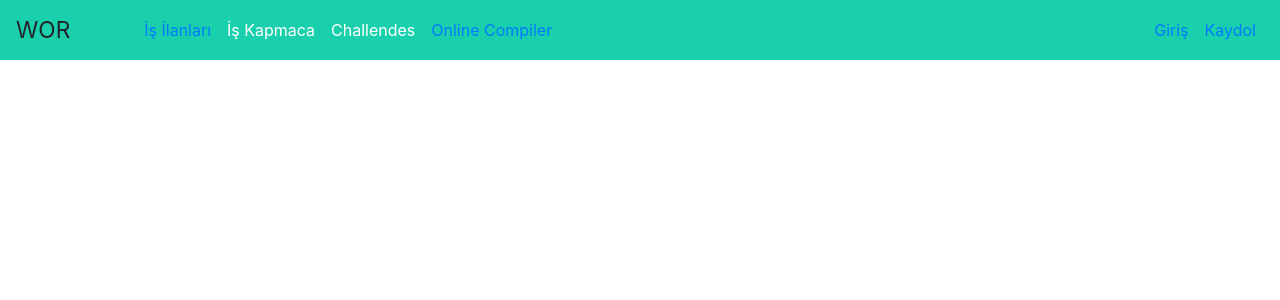
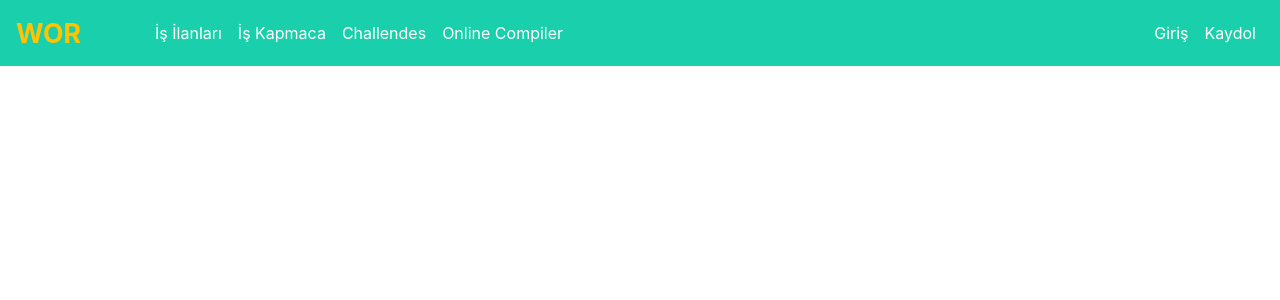
Before and after one commit to mert-ozkaya/find-job-web, a Vue app: page / in a window 1280 px wide. Shown: the top 300 px of the page. Built offline with nearby package versions, Linux system fonts and the light colour scheme.

Commit message:
Update header.vue component

```diff
--- a/src/components/header.vue
+++ b/src/components/header.vue
@@ -1,8 +1,8 @@
 <template>
   <div>
-  <div style="background-color: #1ACFAB;">
+  <div style="background-color: #1ACFAB;" id="header">
       <nav class="navbar navbar-expand-lg navbar-light" style="background-color: #1ACFAB;">
-          <a class="navbar-brand">WOR</a>
+          <a class="navbar-brand"><router-link to="/"> WOR</router-link></a>
           <button class="navbar-toggler" style="background-color: #fafbf5;" type="button" data-toggle="collapse" data-target="#navbarNavDropdown" aria-controls="navbarNavDropdown" aria-expanded="false" aria-label="Toggle navigation">
               <span class="navbar-toggler-icon"></span>
           </button>
@@ -18,10 +18,13 @@
                       <a class="nav-link">Challendes</a>
                   </li>
                   <li class="nav-item">
-                      <a class="nav-link"><router-link to="source-compile">Online Compiler</router-link></a>
+                      <a class="nav-link"><router-link to="/source-compile">Online Compiler</router-link></a>
                   </li>
               </ul>
               <ul class="navbar-nav">
+                <li v-if="isAuth" class="nav-item">
+                    <a class="nav-link"><router-link to="/new-project">Proje Oluştur</router-link></a>
+                </li>
                   <li v-if="isAuth" class="nav-item dropdown" >
                       <a class="nav-link dropdown-toggle" id="navbarDropdownMenuLink" data-toggle="dropdown" aria-haspopup="true" aria-expanded="false">
                         Hesabım
@@ -29,8 +32,10 @@
                       <div class="dropdown-menu" aria-labelledby="navbarDropdownMenuLink">
                           <a class="dropdown-item">Genel Bilgilerim</a>
                           <a class="dropdown-item">İş Başvurularım</a>
-                          <a class="dropdown-item" v-on:click="logout"> Çıkış </a>
                       </div>
+                  </li>
+                  <li v-if="isAuth" class="nav-item">
+                      <a class="nav-link" v-on:click="logout" >Çıkış</a>
                   </li>
 
                   <li v-if="!isAuth" class="nav-item">
@@ -42,9 +47,7 @@
               </ul>
           </div>
       </nav>
-
   </div>
-<router-view />
 </div>
 </template>
 
@@ -67,8 +70,8 @@ export default {
   methods: {
     logout: function() {
       localStorage.clear();
-      bus.$emit('Header', 'asdasdasdsad')
-      router.push('/source-compile');
+      this.forceUpdate()
+      router.push({ name: 'home' }, () => {});
 
     }
   }
@@ -85,6 +88,23 @@ export default {
 .active {
  background-color: #FFC300;
  color:white;
+}
+
+.navbar-brand a {
+  color: #FFC300;
+  font-size: 20pt;
+  font-weight: bold;
+}
+
+a {
+    cursor:pointer;
+    color:white;
+    text-decoration: none;
+}
+
+a:hover {
+  color:black;
+  text-decoration:none;
 }
 .navbar-light .navbar-brand {
  color: white;
```
